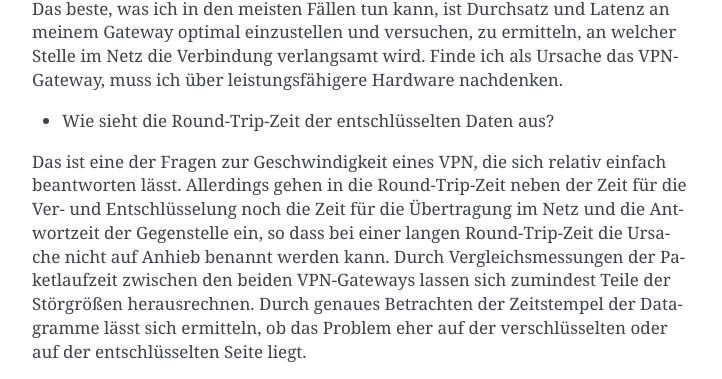
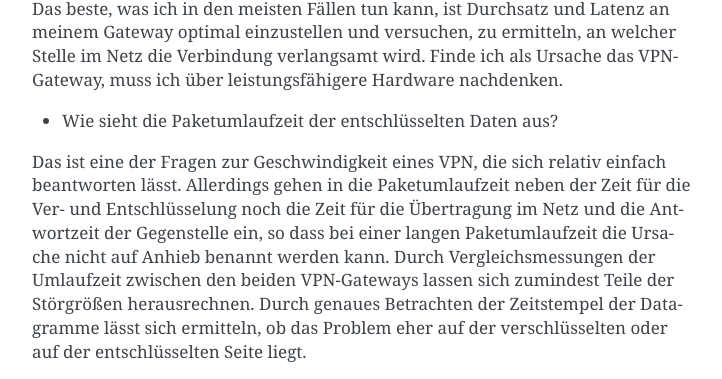
Before and after one commit to matwei-books/Fehlersuche-bei-IPsec-VPN-mit-IKEv2, a Sphinx documentation site: the page built from source/vorgehen/fragen.rst, in a window 1280 px wide and 900 px high, scrolled down 4501 px. Shown: the part 151-530 px from the top of the window, without its empty margins (388-1110 px from the left). Built offline with Sphinx 7.4.7, drawn with Linux system fonts in a browser that asks for light colours.

Commit message:
Text überarbeitet

```diff
--- a/source/vorgehen/fragen.rst
+++ b/source/vorgehen/fragen.rst
@@ -252,17 +252,17 @@ an welcher Stelle im Netz die Verbindung verlangsamt wird.
 Finde ich als Ursache das VPN-Gateway,
 muss ich über leistungsfähigere Hardware nachdenken.
 
--  Wie sieht die Round-Trip-Zeit der entschlüsselten Daten aus?
+-  Wie sieht die Paketumlaufzeit der entschlüsselten Daten aus?
 
 Das ist eine der Fragen zur Geschwindigkeit eines VPN,
 die sich relativ einfach beantworten lässt.
-Allerdings gehen in die Round-Trip-Zeit
+Allerdings gehen in die Paketumlaufzeit
 neben der Zeit für die Ver- und Entschlüsselung
 noch die Zeit für die Übertragung im Netz
 und die Antwortzeit der Gegenstelle ein,
-so dass bei einer langen Round-Trip-Zeit
+so dass bei einer langen Paketumlaufzeit
 die Ursache nicht auf Anhieb benannt werden kann.
-Durch Vergleichsmessungen der Paketlaufzeit zwischen den beiden VPN-Gateways
+Durch Vergleichsmessungen der Umlaufzeit zwischen den beiden VPN-Gateways
 lassen sich zumindest Teile der Störgrößen herausrechnen.
 Durch genaues Betrachten der Zeitstempel der Datagramme lässt sich ermitteln,
 ob das Problem eher auf der verschlüsselten oder auf der entschlüsselten Seite liegt.
```
